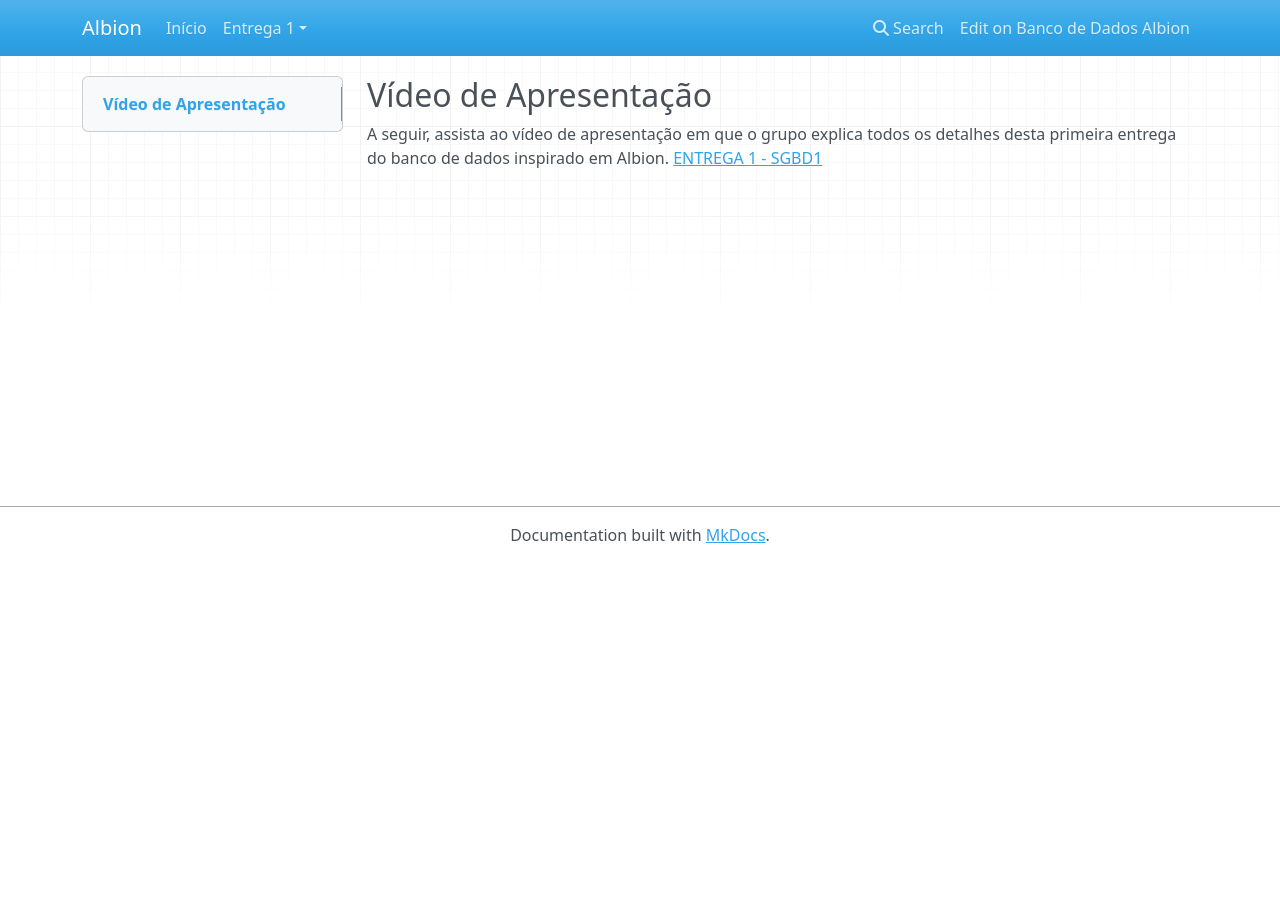
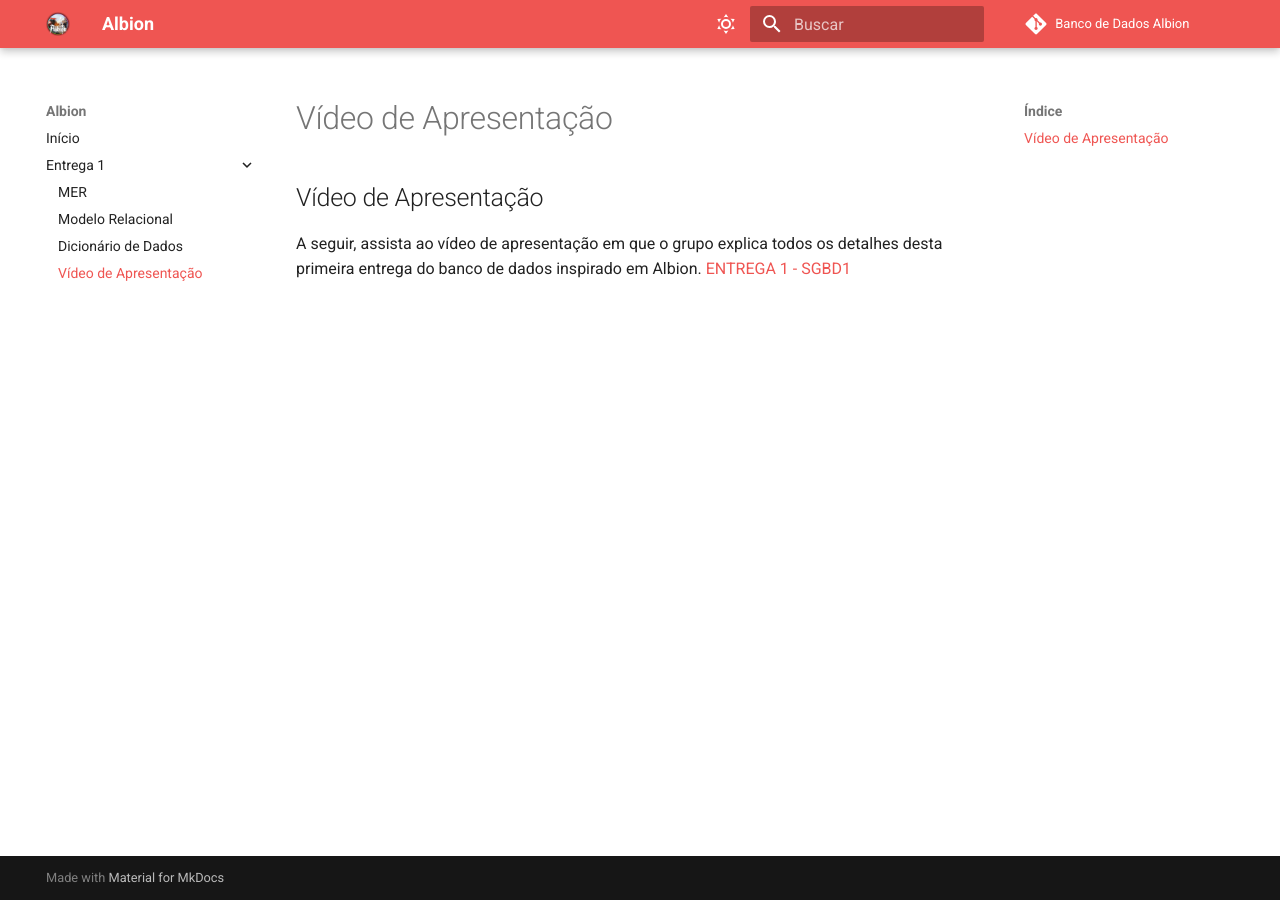
Before and after one commit to SBD1/2025.01-Albion, an MkDocs documentation site: the page built from docs/sections/Entrega-1/4-VideoApresentacao.md, in a window 1280 px wide. Built offline with MkDocs 1.6.1 and Material for MkDocs 9.7.7, drawn with Linux system fonts in a browser that asks for light colours; nearby versions of some CDN libraries; comment, search, counter and statistics services are not loaded; some of the changed lines change nothing that is shown.

Commit message:
[fix&docs](gitpage): corrigindo configurações do mkdocs e adicionando pasta .github

```diff
--- a/mkdocs.yml
+++ b/mkdocs.yml
@@ -6,12 +6,12 @@ repo_url: https://github.com/daviRolvr/2025.1-Albion
 nav:
   - Início: index.md
   - Entrega 1:
-    - MER: section1/Entrega-1/1-MER.md
+    - MER: sections/Entrega-1/1-MER.md
     - Modelo Relacional: sections/Entrega-1/2-ModeloRelacional.md
     - Dicionário de Dados: sections/Entrega-1/3-DicionarioDados.md
     - Vídeo de Apresentação: sections/Entrega-1/4-VideoApresentacao.md
 
-heme:
+theme:
   name: material
   language: pt-BR
   favicon: assets/logoAlbion.png
```
Also changed, not shown: docs/sections/Entrega-1/1-MER.md (renamed from docs/section/Entrega-1/1-MER.md), docs/sections/Entrega-1/2-ModeloRelacional.md (renamed from docs/section/Entrega-1/2-ModeloRelacional.md), docs/sections/Entrega-1/3-DicionarioDados.md (renamed from docs/section/Entrega-1/3-DicionarioDados.md), docs/sections/Entrega-1/4-VideoApresentacao.md (renamed from docs/section/Entrega-1/4-VideoApresentacao.md), 1 other file.
